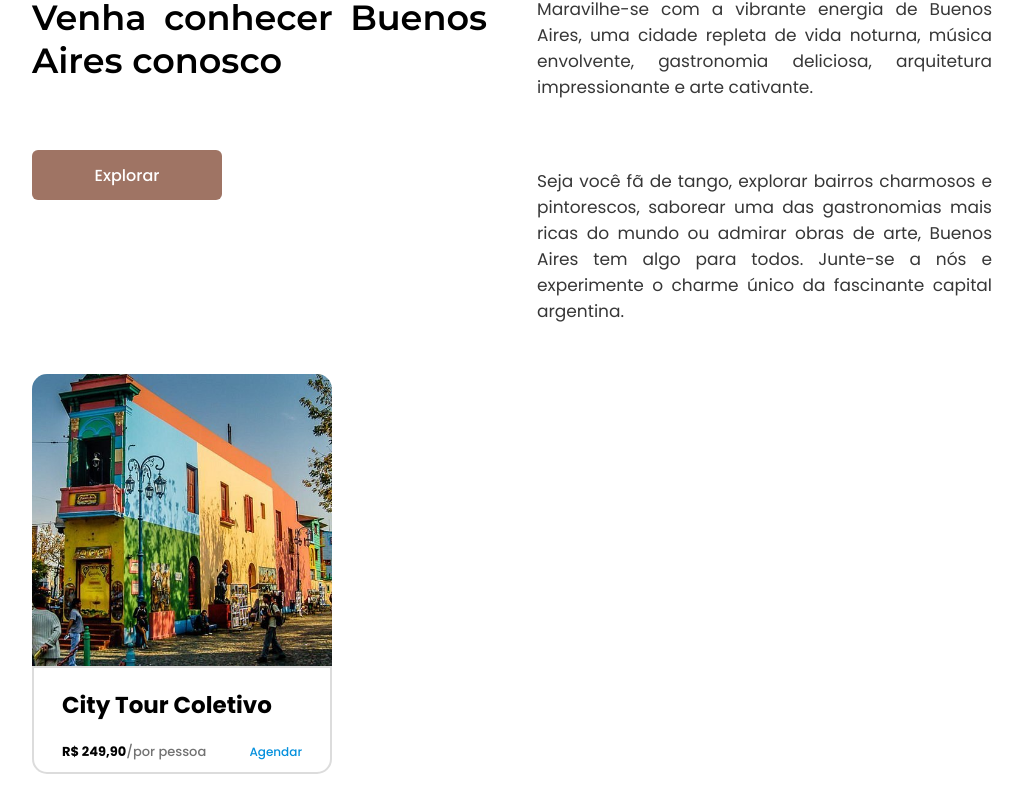
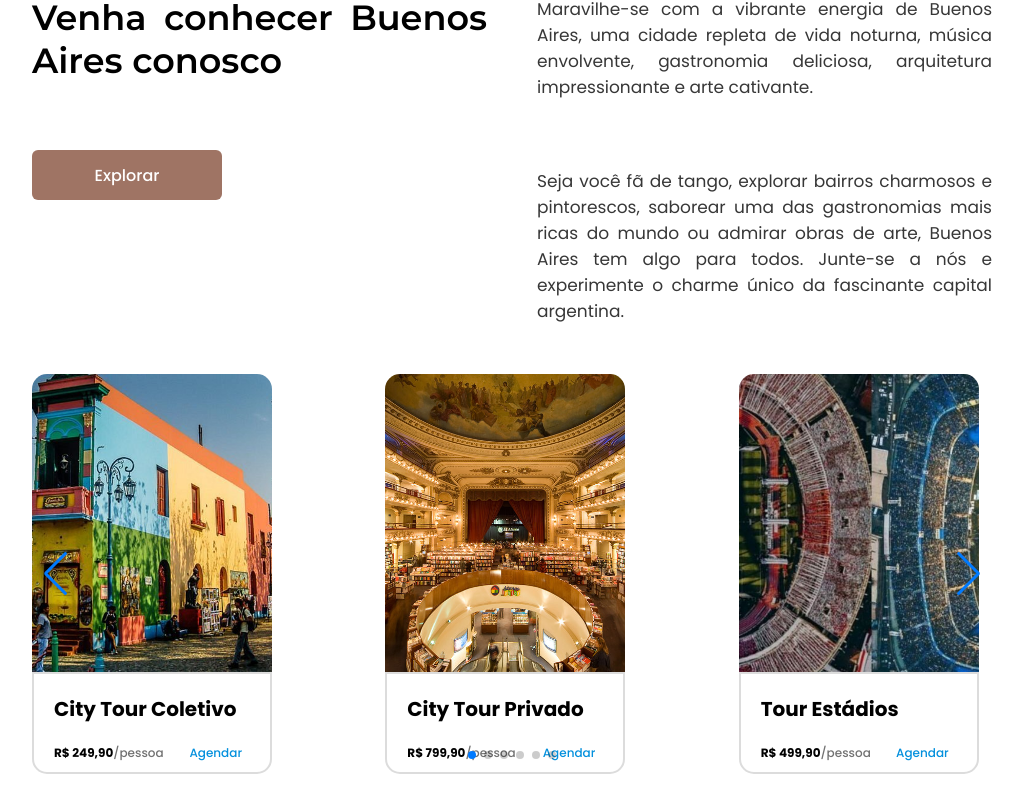
Before and after one commit to arielcBR/agency-travel, a React (Vite) app: page / in a window 1280 px wide. Shown: the part 1654-2466 px from the top of the page, without its empty margins (128-1151 px from the left). Built offline with nearby package versions, Linux system fonts and the light colour scheme.

Commit message:
added a carrousel of services with swiperJs

```diff
--- a/package.json
+++ b/package.json
@@ -13,11 +13,14 @@
     "@phosphor-icons/react": "^2.1.7",
     "@types/react": "^18.3.5",
     "@types/styled-components": "^5.1.34",
+    "@types/uuid": "^10.0.0",
     "@vitejs/plugin-react": "^4.3.1",
     "react": "^18.3.1",
     "react-dom": "^18.3.1",
     "react-router-dom": "^6.26.2",
     "styled-components": "^6.1.13",
+    "swiper": "^11.1.14",
+    "uuid": "^10.0.0",
     "vite": "^5.4.1"
   },
   "devDependencies": {
--- a/src/components/OurServices/index.tsx
+++ b/src/components/OurServices/index.tsx
@@ -1,11 +1,11 @@
-import { Button } from "../Button";
-import { ServiceCard } from "../ServiceCard";
 import {
   OurServicesContainer,
   HeaderContent,
   InfoContent,
   Carrousel,
-} from "./styles";
+} from "./styles"
+import { Button } from "../Button"
+import { Slider } from '../Slider'
 
 import { services } from '../../mocks/listOfServices'
 
@@ -33,7 +33,7 @@ export function OurServices() {
       </HeaderContent>
 
       <Carrousel>
-        <ServiceCard service={services[0]} />
+        <Slider slides={services} />
       </Carrousel>
     </OurServicesContainer>
   );
--- a/src/components/ServiceCard/index.tsx
+++ b/src/components/ServiceCard/index.tsx
@@ -20,7 +20,7 @@ export function ServiceCard({ service }: ServiceCardProps) {
         <h4>{service.name}</h4>
         <span>
           <p>
-            <strong>{formatter.currency(service.price)}</strong>/por pessoa
+            <strong>{formatter.currency(service.price)}</strong>/pessoa
           </p>
           <CustomLink to="#" text="Agendar" />
         </span>
--- a/src/components/ServiceCard/styles.ts
+++ b/src/components/ServiceCard/styles.ts
@@ -7,8 +7,8 @@ export const ServiceCardContainer = styled.div`
   justify-content: center;
 
   height: 40rem;
-  min-width: 25rem;
-  max-width: 30rem;
+  min-width: 18rem;
+  max-width: 24rem;
   width: 80vw;
 `;
 
@@ -30,7 +30,7 @@ export const ServiceBody = styled.div`
   border-bottom-left-radius: 15px;
   border-bottom-right-radius: 15px;
   border: 2px solid rgba(209, 209, 209, 0.75);
-  padding: 2rem 2.8rem 1rem 2.8rem;
+  padding: 2rem 2.8rem 1rem 2rem;
   width: 100%;
 
   color: ${({ theme }) => theme.black};
@@ -38,9 +38,10 @@ export const ServiceBody = styled.div`
   font-weight: 500;
 
   h4 {
-    font-size: 2.3rem;
+    font-size: 2rem;
     margin-bottom: 2rem;
     text-transform: capitalize;
+    white-space: nowrap;
   }
 
   > span {
@@ -49,7 +50,7 @@ export const ServiceBody = styled.div`
     justify-content: space-between;
 
     color: ${({ theme }) => theme["gray-000"]};
-    font-size: 1.3rem;
+    font-size: 1.2rem;
 
     > p strong {
       color: ${({ theme }) => theme["black-100"]};
--- /dev/null
+++ b/src/components/Slider/index.tsx
@@ -0,0 +1,63 @@
+import {
+  CarouselContainer,
+  StyledSwiper,
+} from "./styles"
+import { SwiperSlide } from "swiper/react"
+import { v4 as uuidv4 } from "uuid";
+import { Pagination, Navigation, A11y } from "swiper/modules"
+import { ServiceCard } from "../ServiceCard"
+import { DEVICE_BREAKPOINT } from "../../styles/devicesBreakpoint"
+import "swiper/swiper-bundle.css";
+
+export interface ServiceCardData {
+    name: string;
+    description: string;
+    price: number;
+    image: string;
+    city: string;
+}
+
+interface SliderProps {
+    slides: ServiceCardData[]
+}
+
+export function Slider({ slides }: SliderProps) {
+  return (
+    <CarouselContainer>
+      <StyledSwiper
+        modules={[Navigation, Pagination, A11y]}
+        pagination={{ clickable: true }}
+        navigation
+        loop
+        breakpoints={{
+          [parseInt(DEVICE_BREAKPOINT.XS)]: {
+            slidesPerView: 2,
+            spaceBetween: 110,
+          },
+          [parseInt(DEVICE_BREAKPOINT.SM)]: {
+            slidesPerView: 2,
+            spaceBetween: 60,
+          },
+          [parseInt(DEVICE_BREAKPOINT.MD)]: {
+            slidesPerView: 3,
+            spaceBetween: 60,
+          },
+          [parseInt(DEVICE_BREAKPOINT.LG)]: {
+            slidesPerView: 3,
+            spaceBetween: 100,
+          },
+          [parseInt(DEVICE_BREAKPOINT.XL)]: {
+            slidesPerView: 4,
+            spaceBetween: 10,
+          },
+        }}
+      >
+        {slides.map((slide) => (
+          <SwiperSlide key={uuidv4()}>
+            <ServiceCard service={slide} />
+          </SwiperSlide>
+        ))}
+      </StyledSwiper>
+    </CarouselContainer>
+  );
+}
--- /dev/null
+++ b/src/components/Slider/styles.ts
@@ -0,0 +1,14 @@
+import styled from "styled-components";
+import { Swiper } from "swiper/react";
+
+export const StyledSwiper = styled(Swiper)`
+  .swiper-button-prev,
+  .swiper-button-next {
+    transition: 0.3s ease-in-out;
+    z-index: 500;
+  }
+`;
+
+export const CarouselContainer = styled.div`
+  position: relative;
+`;
--- a/src/mocks/listOfServices.ts
+++ b/src/mocks/listOfServices.ts
@@ -28,7 +28,7 @@ export const services = [
     description:
       "Visite Campanópolis, um tesouro medieval localizado a apenas 30 km de Buenos Aires, onde os sonhos ganham vida. Neste lugar encantado, a Idade Média é revivida através de construções antigas que farão você se sentir parte de um conto de fadas. Com bosques encantados, castelos majestosos, torres imponentes e casas que parecem ter saído de um livro mágico, Campanópolis é uma experiência única. Explore as casinhas encantadas no bosque, onde até a Cinderela pode aparecer a qualquer momento. Não deixe de visitar a parte mais colorida e extravagante, onde portas misteriosas ligam lugares mágicos e corujas de ferro e madeira observam com olhares curiosos. Este espaço lembra as obras vibrantes do mestre Gaudí! Deixe-se transportar para um universo medieval e surreal, onde a imaginação não tem limites. Campanópolis é mais do que um destino, é uma viagem à magia e ao encantamento. Venha e viva o sonho!",
     price: 199.9,
-    image: "camponopolis.png",
+    image: "campanopolis.png",
     city: "buenos aires",
   },
   {
@@ -36,7 +36,7 @@ export const services = [
     description:
       "Partida em uma confortável van em direção à pitoresca cidade de Tigre, onde iniciamos nossa emocionante navegação pelo Delta. Durante o passeio, desfrutamos de uma parada para fotos no renomado Museu de Arte e, em seguida, dispomos de 30 minutos para explorar o charmoso Puerto de Frutos. O retorno ao centro de Buenos Aires também é feito com todo o conforto em nossa van.",
     price: 239.9,
-    image: "tigre.png",
+    image: "tigre.jpg",
     city: "buenos aires",
   },
   {
--- /dev/null
+++ b/src/styles/devicesBreakpoint.ts
@@ -0,0 +1,7 @@
+export const DEVICE_BREAKPOINT = {
+  XS: "374PX",
+  SM: "425px",
+  MD: "767px",
+  LG: "1023px",
+  XL: "1365px",
+};
```
Also changed, not shown: 1 other file (tests, documents, lock files or other folders).
